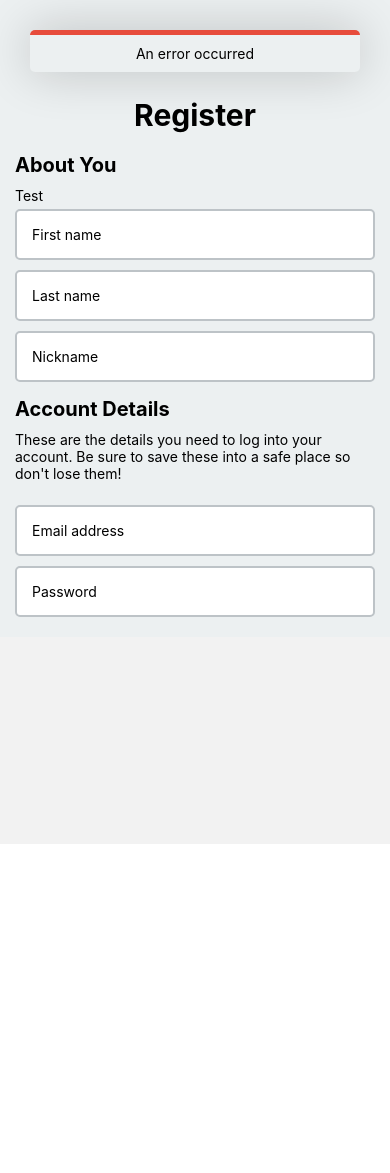
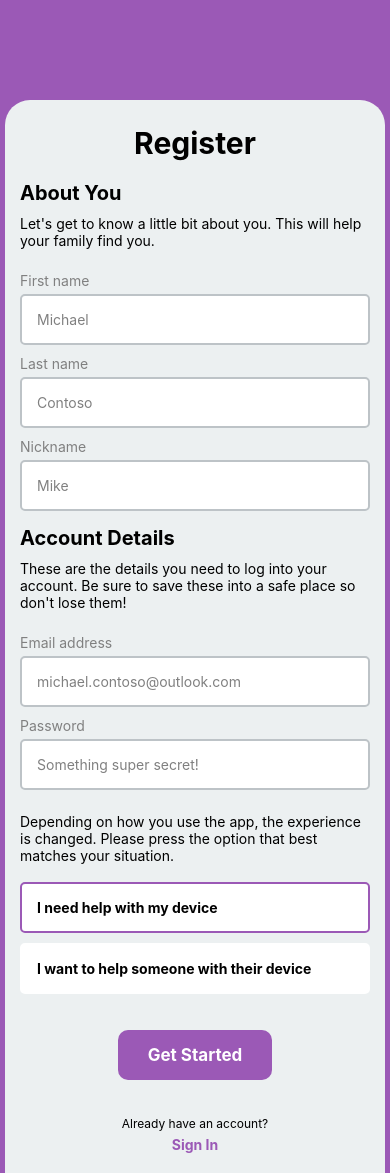
Before and after one commit to FinOCE/CP3405-app, a React Native app: screen / in a window 390 px wide. Before the commit the page ends 844 px from the top, so only its background shows below. Built offline with nearby package versions, Linux system fonts and the light colour scheme.

Commit message:
Create components and style register page

```diff
--- /dev/null
+++ b/src/components/lib/inputs/Button.tsx
@@ -0,0 +1,70 @@
+import {
+  Button as ButtonBase,
+  StyleProp,
+  StyleSheet,
+  Text,
+  TextStyle,
+  TouchableOpacity,
+  ViewStyle
+} from "react-native"
+
+export type ButtonProps = {
+  type?: ButtonTypes
+  value: string
+  onClick: () => void
+  disabled?: boolean
+}
+
+export enum ButtonTypes {
+  Inline
+}
+
+/**
+ * A component to render some kind of error
+ */
+export default function Button(props: ButtonProps) {
+  // Set button type
+  let buttonStyle: StyleProp<ViewStyle>
+  let textStyle: StyleProp<TextStyle>
+
+  switch (props.type) {
+    case ButtonTypes.Inline:
+      buttonStyle = styles.inlineButton
+      textStyle = styles.inlineButtonText
+      break
+    default:
+      buttonStyle = styles.baseButton
+      textStyle = styles.baseText
+  }
+
+  // Render component
+  return (
+    <TouchableOpacity
+      onPress={props.onClick}
+      style={buttonStyle}
+      disabled={props.disabled ?? false}
+    >
+      <Text style={textStyle}>{props.value}</Text>
+    </TouchableOpacity>
+  )
+}
+
+const styles = StyleSheet.create({
+  baseButton: {
+    backgroundColor: "#9b59b6",
+    borderRadius: 10,
+    paddingHorizontal: 30,
+    paddingVertical: 15
+  },
+  baseText: {
+    color: "white",
+    fontWeight: "bold",
+    fontSize: 17
+  },
+  inlineButton: {},
+  inlineButtonText: {
+    color: "#9b59b6",
+    fontWeight: "bold",
+    padding: 5
+  }
+})
--- /dev/null
+++ b/src/components/lib/inputs/ButtonGroup.tsx
@@ -0,0 +1,75 @@
+import { Dispatch, SetStateAction } from "react"
+import { StyleSheet, Text, TouchableOpacity, View } from "react-native"
+
+export type ButtonGroupOption<T> = {
+  label: string
+  value: T
+}
+
+export type ButtonGroupProps<T> = {
+  options: ButtonGroupOption<T>[]
+  value: T
+  setValue: Dispatch<SetStateAction<T>>
+  vertical?: boolean
+}
+
+export default function ButtonGroup<T>(props: ButtonGroupProps<T>) {
+  return (
+    <View
+      style={
+        props.vertical
+          ? styles.buttonGroupContainerVertical
+          : styles.buttonGroupContainer
+      }
+    >
+      {props.options.map(option => (
+        <TouchableOpacity
+          style={
+            option.value === props.value
+              ? styles.buttonGroupOptionSelected
+              : styles.buttonGroupOption
+          }
+          onPress={() => props.setValue(option.value)}
+        >
+          <Text style={styles.buttonGroupOptionText}>{option.label}</Text>
+        </TouchableOpacity>
+      ))}
+    </View>
+  )
+}
+
+const styles = StyleSheet.create({
+  buttonGroupContainer: {
+    display: "flex",
+    flexDirection: "row",
+    width: "100%",
+    gap: 10
+  },
+  buttonGroupContainerVertical: {
+    display: "flex",
+    flexDirection: "column",
+    width: "100%",
+    gap: 10
+  },
+  buttonGroupOption: {
+    padding: 15,
+    width: "100%",
+    textAlign: "center",
+    backgroundColor: "white",
+    borderColor: "white",
+    borderWidth: 2,
+    borderRadius: 5
+  },
+  buttonGroupOptionSelected: {
+    padding: 15,
+    width: "100%",
+    textAlign: "center",
+    backgroundColor: "white",
+    borderColor: "#9b59b6",
+    borderWidth: 2,
+    borderRadius: 5
+  },
+  buttonGroupOptionText: {
+    fontWeight: "bold"
+  }
+})
--- a/src/components/lib/inputs/TextInput.tsx
+++ b/src/components/lib/inputs/TextInput.tsx
@@ -1,7 +1,9 @@
 import {
   KeyboardTypeOptions,
   StyleSheet,
-  TextInput as TextInputBase
+  Text,
+  TextInput as TextInputBase,
+  View
 } from "react-native"
 
 export type TextInputProps = {
@@ -9,6 +11,7 @@ export type TextInputProps = {
   setValue: React.Dispatch<React.SetStateAction<string | undefined>>
   type?: TextInputTypes
   placeholder?: string
+  label?: string
 }
 
 export enum TextInputTypes {
@@ -34,6 +37,8 @@ export default function TextInput(props: TextInputProps) {
 
   // Render component
   return (
+    <View>
+      {props.label && <Text style={styles.label}>{props.label}</Text>}
       <TextInputBase
         style={styles.textInput}
         keyboardType={keyboardType}
@@ -42,16 +47,25 @@ export default function TextInput(props: TextInputProps) {
         onChangeText={props.setValue}
         secureTextEntry={isSecure}
       />
+    </View>
   )
 }
 
 const styles = StyleSheet.create({
+  label: {
+    marginTop: 5,
+    color: "grey"
+  },
+  required: {
+    color: "#e74c3c"
+  },
   textInput: {
     backgroundColor: "white",
     borderRadius: 5,
     marginVertical: 5,
     padding: 15,
     borderColor: "#bdc3c7",
-    borderWidth: 2
+    borderWidth: 2,
+    placeholderTextColor: "grey"
   }
 })
--- /dev/null
+++ b/src/components/lib/layouts/Center.tsx
@@ -0,0 +1,19 @@
+import React from "react"
+import { StyleSheet, View } from "react-native"
+
+export type CenterProps = {
+  children: React.ReactNode
+}
+
+export default function Center(props: CenterProps) {
+  return <View style={styles.center}>{props.children}</View>
+}
+
+const styles = StyleSheet.create({
+  center: {
+    display: "flex",
+    flexDirection: "column",
+    alignItems: "center",
+    justifyContent: "center"
+  }
+})
--- a/src/components/lib/layouts/Page.tsx
+++ b/src/components/lib/layouts/Page.tsx
@@ -1,19 +1,48 @@
-import { StyleSheet, View } from "react-native"
+import { StatusBar } from "expo-status-bar"
+import { ScrollView, StyleSheet, View } from "react-native"
 
 export type PageProps = {
   children: React.ReactNode
+  card?: boolean
 }
 
 /**
  * A base component for pages to be wrapped by
  */
 export default function Page(props: PageProps) {
-  return <View style={styles.page}>{props.children}</View>
+  if (props.card)
+    return (
+      <ScrollView style={styles.cardBackground}>
+        <View style={styles.cardPage}>
+          <StatusBar style="auto" />
+          {props.children}
+        </View>
+      </ScrollView>
+    )
+  else
+    return (
+      <View style={styles.page}>
+        <StatusBar style="auto" />
+        {props.children}
+      </View>
+    )
 }
 
 const styles = StyleSheet.create({
   page: {
     backgroundColor: "#ecf0f1",
     padding: 15
+  },
+  cardPage: {
+    backgroundColor: "#ecf0f1",
+    padding: 15,
+    marginTop: 100,
+    marginHorizontal: 5,
+    borderTopLeftRadius: 25,
+    borderTopRightRadius: 25
+  },
+  cardBackground: {
+    backgroundColor: "#9b59b6",
+    height: "100%"
   }
 })
--- a/src/components/lib/texts/Text.tsx
+++ b/src/components/lib/texts/Text.tsx
@@ -2,12 +2,19 @@ import { StyleSheet, Text as TextBase } from "react-native"
 
 export type TextProps = {
   children: string
+  small?: boolean
 }
 
 export default function Text(props: TextProps) {
-  return <TextBase style={styles.text}>{props.children}</TextBase>
+  return (
+    <TextBase style={props.small ? styles.small : undefined}>
+      {props.children}
+    </TextBase>
+  )
 }
 
 const styles = StyleSheet.create({
-  text: {}
+  small: {
+    fontSize: 12
+  }
 })
--- a/src/pages/Register.tsx
+++ b/src/pages/Register.tsx
@@ -3,7 +3,7 @@ import { StatusBar } from "expo-status-bar"
 import { AuthStackParamList } from "navigation/AuthStack"
 import { useState } from "react"
 import {
-  Button,
+  // Button,
   StyleSheet,
   // Text,
   // TextInput,
@@ -17,11 +17,17 @@ import ErrorDialogue from "components/lib/texts/ErrorDialogue"
 import TextInput, { TextInputTypes } from "components/lib/inputs/TextInput"
 import Heading from "components/lib/texts/Heading"
 import Text from "components/lib/texts/Text"
+import Center from "components/lib/layouts/Center"
+import Button, { ButtonTypes } from "components/lib/inputs/Button"
+import ButtonGroup from "components/lib/inputs/ButtonGroup"
 
 export default function Register({
   route,
   navigation
 }: NativeStackScreenProps<AuthStackParamList, "Register">) {
+  const [submitting, setSubmitting] = useState(false)
+  const [error, setError] = useState<string>()
+
   const [email, setEmail] = useState<string>()
   const [password, setPassword] = useState<string>()
   const [firstName, setFirstName] = useState<string>()
@@ -30,28 +36,36 @@ export default function Register({
   const [role, setRole] = useState<"Parent" | "Child">("Parent")
 
   return (
-    <Page>
-      <ErrorDialogue message="An error occurred" />
+    <Page card>
       <Heading>Register</Heading>
 
+      {/* About person */}
       <Heading level={2}>About You</Heading>
-      <Text>Test</Text>
+      <Text>
+        Let's get to know a little bit about you. This will help your family
+        find you.
+      </Text>
+      <br />
       <TextInput
         value={firstName}
         setValue={setFirstName}
-        placeholder="First name"
+        placeholder="Michael"
+        label="First name"
       />
       <TextInput
         value={lastName}
         setValue={setLastName}
-        placeholder="Last name"
+        placeholder="Contoso"
+        label="Last name"
       />
       <TextInput
         value={nickName}
         setValue={setNickName}
-        placeholder="Nickname"
+        placeholder="Mike"
+        label="Nickname"
       />
 
+      {/* Account details */}
       <Heading level={2}>Account Details</Heading>
       <Text>
         These are the details you need to log into your account. Be sure to save
@@ -62,14 +76,74 @@ export default function Register({
         value={email}
         setValue={setEmail}
         type={TextInputTypes.Email}
-        placeholder="Email address"
+        placeholder="michael.contoso@outlook.com"
+        label="Email address"
       />
       <TextInput
         value={password}
         setValue={setPassword}
         type={TextInputTypes.Password}
-        placeholder="Password"
+        placeholder="Something super secret!"
+        label="Password"
       />
+
+      {/* Parent/Child selector */}
+      <br />
+      <Text>
+        Depending on how you use the app, the experience is changed. Please
+        press the option that best matches your situation.
+      </Text>
+      <br />
+      <ButtonGroup
+        options={[
+          { label: "I need help with my device", value: "Parent" },
+          { label: "I want to help someone with their device", value: "Child" }
+        ]}
+        value={role}
+        setValue={setRole}
+        vertical
+      />
+
+      {/* Register button */}
+      <br />
+      {error && <ErrorDialogue message={error} />}
+      <br />
+      <Center>
+        <Button
+          value="Get Started"
+          onClick={() => {
+            setSubmitting(true)
+
+            new RequestBuilder()
+              .setRoute("/register")
+              .setMethod(HttpMethod.Post)
+              .setBody({ email, password, firstName, lastName, nickName, role })
+              .on<API.Token>(HttpStatus.Ok, body => {
+                StorageManager.set("@user", body.data.token)
+              })
+              .on<API.Error>(HttpStatus.BadRequest, body => {
+                setError(body.data.message)
+              })
+              .on<API.Error>(HttpStatus.Conflict, body => {
+                setError(body.data.message)
+              })
+              .submit()
+              .finally(() => setSubmitting(false))
+          }}
+        />
+      </Center>
+
+      {/* Switch to login */}
+      <br />
+      <br />
+      <Center>
+        <Text small>Already have an account?</Text>
+        <Button
+          value="Sign In"
+          onClick={() => navigation.navigate("Login")}
+          type={ButtonTypes.Inline}
+        />
+      </Center>
     </Page>
   )
 
```
Lines whose indentation alone changed are shown as unchanged.
